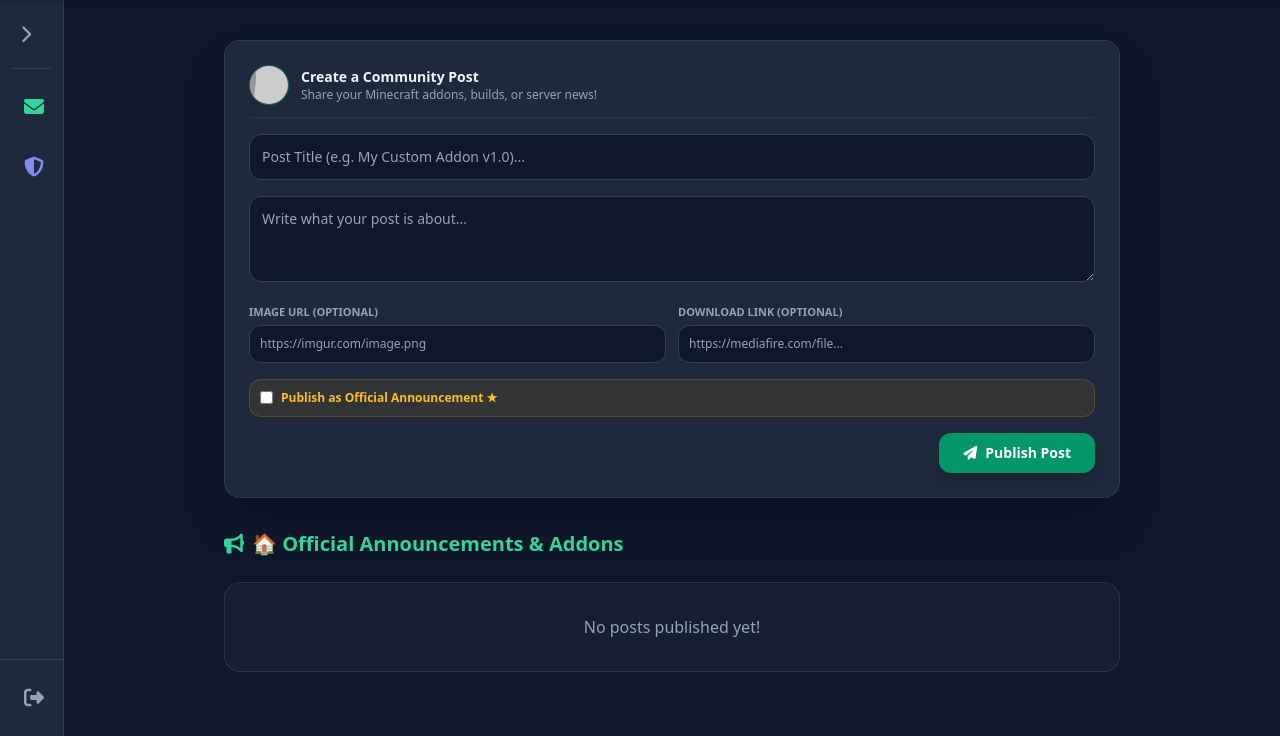
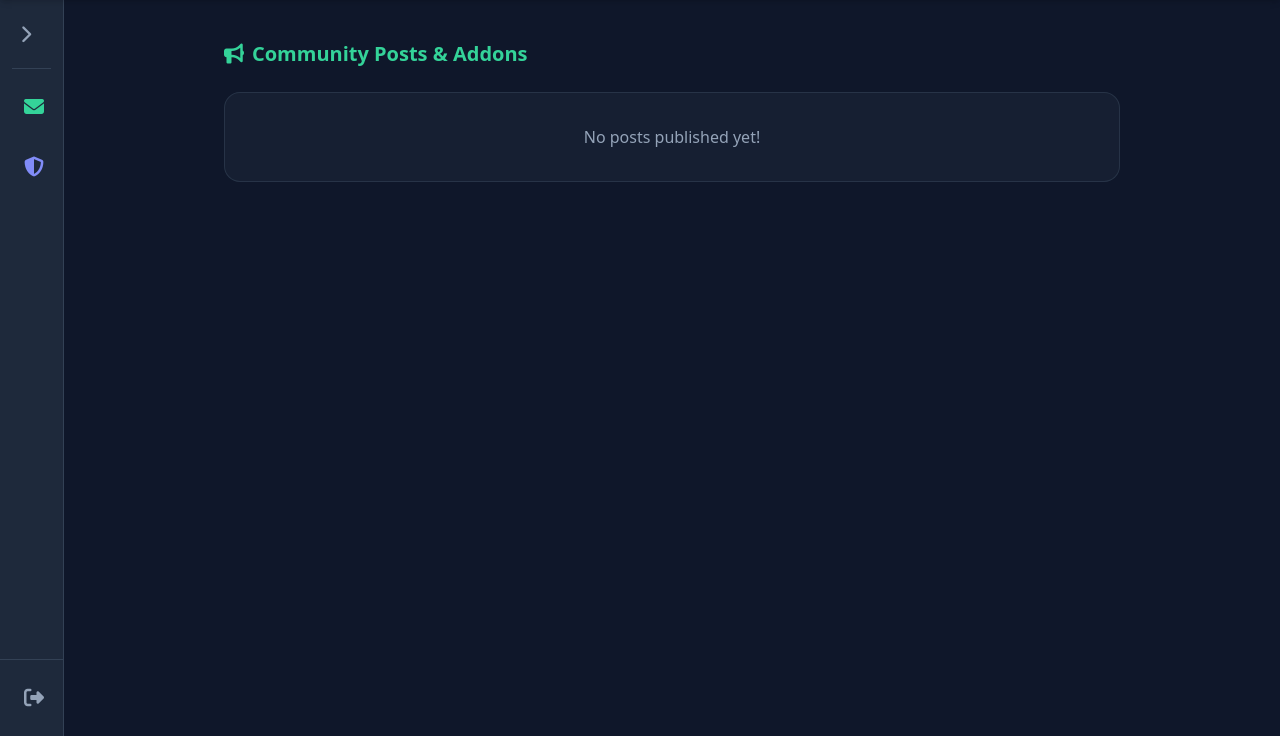
Before and after one commit to heinth123/minecraft-portal-, a Flask app: page / in a window 1280 px wide. Shown: the part 64-800 px from the top of the page. Run offline with Flask 3, Linux system fonts and the light colour scheme; a user stored in the database is signed in; grey boxes labelled with a size stand in for pictures from a placeholder-image service; data that the repository does not hold is empty; some libraries are stand-ins or nearby versions.

Commit message:
Refactor post creation and feed display sections

```diff
--- a/templates/index.html
+++ b/templates/index.html
@@ -3,55 +3,10 @@
 {% block content %}
 <div class="max-w-4xl mx-auto space-y-8">
 
-    <!-- CREATE POST BOX -->
-    <div class="bg-slate-800 border border-slate-700/80 rounded-2xl p-6 shadow-2xl space-y-4">
-        <div class="flex items-center gap-3 border-b border-slate-700/60 pb-3">
-            <img src="{{ current_user.safe_pfp }}" class="w-10 h-10 rounded-full object-cover border border-emerald-500/50">
-            <div>
-                <h2 class="font-bold text-slate-100 text-sm">Create a Community Post</h2>
-                <p class="text-xs text-slate-400">Share your Minecraft addons, builds, or server news!</p>
-            </div>
-        </div>
-
-        <form action="{{ url_for('create_post') }}" method="POST" class="space-y-4">
-            <div>
-                <input type="text" name="title" placeholder="Post Title (e.g. My Custom Addon v1.0)..." required class="w-full bg-slate-900 border border-slate-700 rounded-xl p-3 text-slate-100 text-sm focus:outline-none focus:border-emerald-500">
-            </div>
-
-            <div>
-                <textarea name="content" rows="3" placeholder="Write what your post is about..." required class="w-full bg-slate-900 border border-slate-700 rounded-xl p-3 text-slate-100 text-sm focus:outline-none focus:border-emerald-500"></textarea>
-            </div>
-
-            <div class="grid grid-cols-1 sm:grid-cols-2 gap-3">
-                <div>
-                    <label class="block text-[11px] font-bold text-slate-400 uppercase mb-1">Image URL (Optional)</label>
-                    <input type="url" name="image_url" placeholder="https://imgur.com/image.png" class="w-full bg-slate-900 border border-slate-700 rounded-xl p-2.5 text-slate-100 text-xs focus:outline-none focus:border-emerald-500">
-                </div>
-                <div>
-                    <label class="block text-[11px] font-bold text-slate-400 uppercase mb-1">Download Link (Optional)</label>
-                    <input type="url" name="download_link" placeholder="https://mediafire.com/file..." class="w-full bg-slate-900 border border-slate-700 rounded-xl p-2.5 text-slate-100 text-xs focus:outline-none focus:border-emerald-500">
-                </div>
-            </div>
-
-            {% if current_user.is_admin %}
-            <div class="flex items-center gap-2 bg-amber-500/10 border border-amber-500/20 p-2.5 rounded-xl">
-                <input type="checkbox" name="feed_type" value="official" id="official_check" class="rounded text-amber-500 focus:ring-0">
-                <label for="official_check" class="text-xs font-semibold text-amber-400">Publish as Official Announcement ★</label>
-            </div>
-            {% endif %}
-
-            <div class="flex justify-end">
-                <button type="submit" class="bg-emerald-600 hover:bg-emerald-500 text-white font-bold px-6 py-2.5 rounded-xl transition shadow-lg flex items-center gap-2 text-sm">
-                    <i class="fa-solid fa-paper-plane"></i> Publish Post
-                </button>
-            </div>
-        </form>
-    </div>
-
     <!-- FEED POSTS -->
     <div class="space-y-6">
         <h2 class="text-xl font-bold text-emerald-400 flex items-center gap-2">
-            <i class="fa-solid fa-bullhorn"></i> {{ feed_title or "Announcements & Addons" }}
+            <i class="fa-solid fa-bullhorn"></i> Community Posts & Addons
         </h2>
 
         {% if posts %}
@@ -60,11 +15,27 @@
                 <!-- Post Author Header -->
                 <div class="flex items-center justify-between border-b border-slate-700/60 pb-3">
                     <div class="flex items-center gap-3">
-                        <img src="{{ post.user.safe_pfp }}" class="w-11 h-11 rounded-2xl object-cover border-2 border-emerald-500/40">
+                        <div class="relative">
+                            <img src="{{ post.user.safe_pfp }}" class="w-11 h-11 rounded-2xl object-cover border-2 border-emerald-500/40">
+                            {% if post.user.is_admin or post.user.is_verified %}
+                            <span class="absolute -bottom-1 -right-1 bg-slate-900 rounded-full p-0.5 shadow">
+                                <svg class="w-3.5 h-3.5 text-[#1d9bf0]" viewBox="0 0 24 24" fill="currentColor">
+                                    <path d="M22.25 12c0-1.43-.88-2.67-2.19-3.19.46-1.39.02-2.96-1.08-3.88-1.1-1.1-2.67-1.54-4.06-1.08C14.4 2.54 13.16 1.66 11.73 1.66s-2.67.88-3.19 2.19c-1.39-.46-2.96-.02-3.88 1.08-1.1 1.1-1.54 2.67-1.08 4.06C2.22 9.51 1.34 10.75 1.34 12.18s.88 2.67 2.19 3.19c-.46 1.39-.02 2.96 1.08 3.88 1.1 1.1 2.67 1.54 4.06 1.08 1.04 1.31 2.28 2.19 3.71 2.19s2.67-.88 3.19-2.19c1.39.46 2.96.02 3.88-1.08 1.1-1.1 1.54-2.67 1.08-4.06 1.31-.52 2.19-1.76 2.19-3.19zm-11.71 4.2l-3.54-3.54 1.41-1.41 2.13 2.12 6.01-6.01 1.41 1.41-7.42 7.43z"/>
+                                </svg>
+                            </span>
+                            {% endif %}
+                        </div>
                         <div>
-                            <a href="{{ url_for('profile', username=post.user.username) }}" class="font-bold text-slate-100 hover:text-emerald-400 transition text-sm">
-                                {{ post.user.nickname }}
-                            </a>
+                            <div class="flex items-center gap-1">
+                                <a href="{{ url_for('profile', username=post.user.username) }}" class="font-bold text-slate-100 hover:text-emerald-400 transition text-sm">
+                                    {{ post.user.nickname }}
+                                </a>
+                                {% if post.user.is_admin or post.user.is_verified %}
+                                <svg class="w-4 h-4 text-[#1d9bf0] shrink-0" viewBox="0 0 24 24" fill="currentColor">
+                                    <path d="M22.25 12c0-1.43-.88-2.67-2.19-3.19.46-1.39.02-2.96-1.08-3.88-1.1-1.1-2.67-1.54-4.06-1.08C14.4 2.54 13.16 1.66 11.73 1.66s-2.67.88-3.19 2.19c-1.39-.46-2.96-.02-3.88 1.08-1.1 1.1-1.54 2.67-1.08 4.06C2.22 9.51 1.34 10.75 1.34 12.18s.88 2.67 2.19 3.19c-.46 1.39-.02 2.96 1.08 3.88 1.1 1.1 2.67 1.54 4.06 1.08 1.04 1.31 2.28 2.19 3.71 2.19s2.67-.88 3.19-2.19c1.39.46 2.96.02 3.88-1.08 1.1-1.1 1.54-2.67 1.08-4.06 1.31-.52 2.19-1.76 2.19-3.19zm-11.71 4.2l-3.54-3.54 1.41-1.41 2.13 2.12 6.01-6.01 1.41 1.41-7.42 7.43z"/>
+                                </svg>
+                                {% endif %}
+                            </div>
                             <p class="text-xs text-slate-400">@{{ post.user.username }}</p>
                         </div>
                     </div>
@@ -77,29 +48,17 @@
                     <p class="text-slate-300 text-sm leading-relaxed whitespace-pre-line">{{ post.content }}</p>
                 </div>
 
-                <!-- Post Image -->
                 {% if post.image_url %}
                 <div class="rounded-xl overflow-hidden border border-slate-700 max-h-96">
                     <img src="{{ post.image_url }}" class="w-full object-cover">
                 </div>
                 {% endif %}
 
-                <!-- Download Link -->
                 {% if post.download_link %}
                 <a href="{{ post.download_link }}" target="_blank" class="inline-flex items-center gap-2 bg-emerald-600/20 border border-emerald-500/40 text-emerald-400 hover:bg-emerald-600 hover:text-white px-4 py-2 rounded-xl text-xs font-bold transition">
                     <i class="fa-solid fa-download"></i> Download Addon / Map
                 </a>
                 {% endif %}
-
-                <!-- Post Actions (Likes & Comments) -->
-                <div class="flex items-center gap-4 pt-3 border-t border-slate-700/60">
-                    <form action="{{ url_for('like_post', post_id=post.id) }}" method="POST">
-                        <button type="submit" class="text-xs font-semibold text-slate-400 hover:text-rose-400 transition flex items-center gap-1.5">
-                            ❤️ {{ post.fake_likes or post.likes|length if post.likes else '0' }} Likes
-                        </button>
-                    </form>
-                    <span class="text-xs text-slate-500">💬 {{ post.comments|length if post.comments else '0' }} Comments</span>
-                </div>
             </div>
             {% endfor %}
         {% else %}
```
